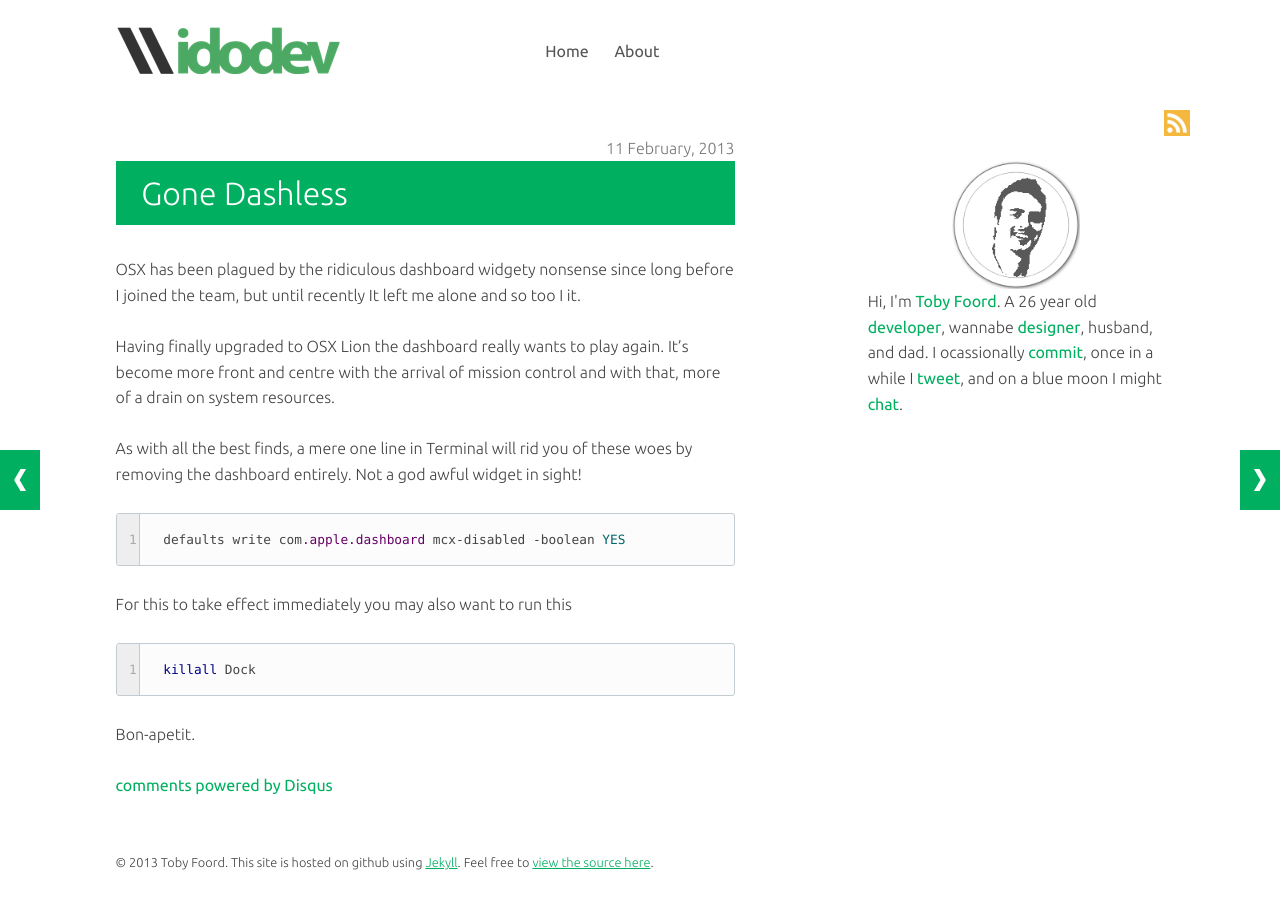
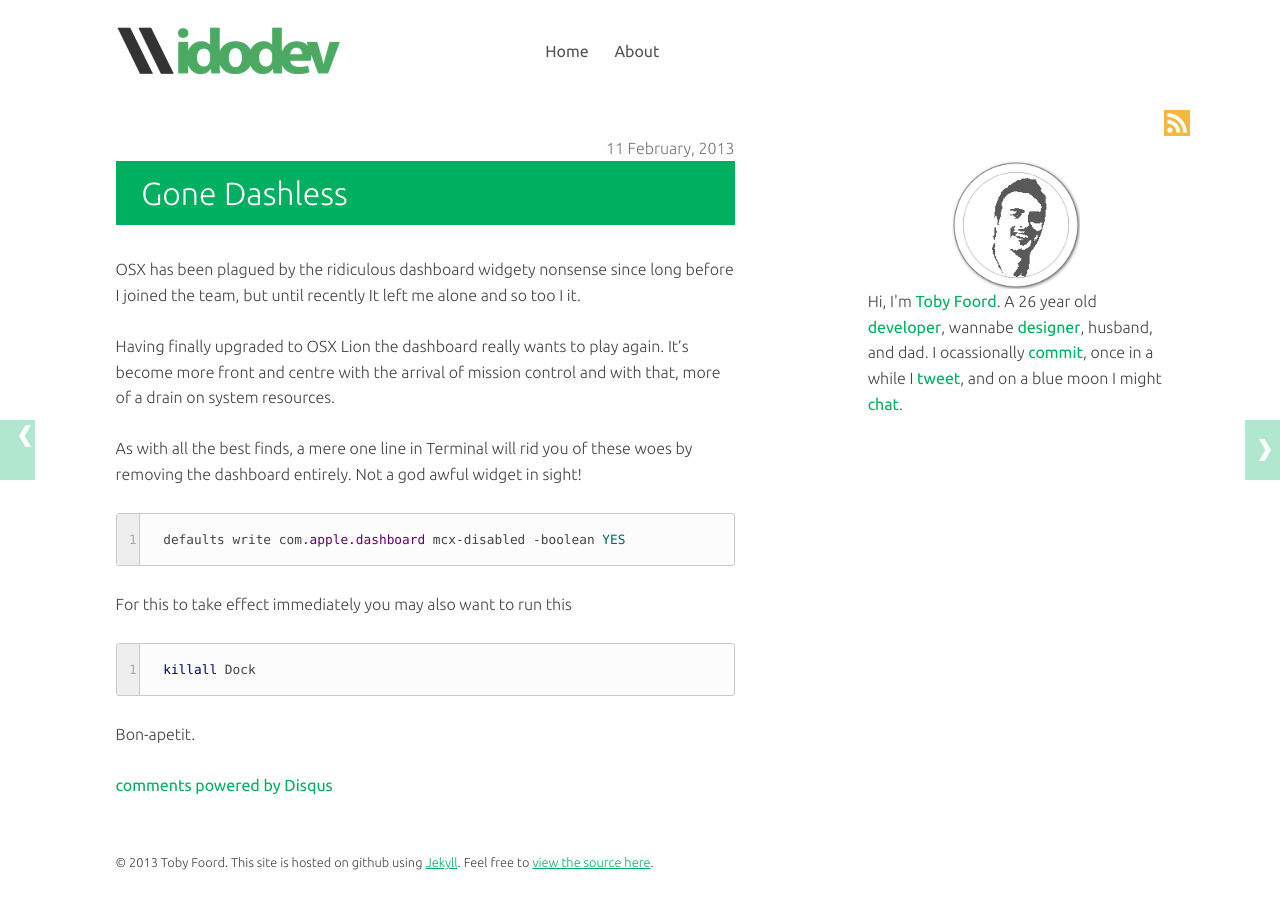
Before and after one commit to idodev/idodev.github.com, a Jekyll site: the page built from _posts/2013-02-11-gone-dashless.md, in a window 1280 px wide. Built offline with Jekyll 4.4.1, drawn with Linux system fonts in a browser that asks for light colours; nearby versions of some CDN libraries; Markdown is read by kramdown in place of the engine named in the settings; comment, search, counter and statistics services are not loaded.

Commit message:
opacity tweak to nav buttons

```diff
--- a/css/style.css
+++ b/css/style.css
@@ -6,12 +6,15 @@ div,header,footer,.wrapper,.column-wrapper,.column{overflow:hidden;box-sizing:bo
 	position: fixed;
 	top: 50%;
 	height: 60px;
-	width: 40px;
+	width: 35px;
+	margin-top:-30px;
 	background-color: #00b060;
 	background-image: url(/img/arrows.png);
 	background-repeat: no-repeat;
 	overflow: hidden;
 	text-indent: -999em;
+	opacity:0.3;
 }
-.pager a.prev{left:0;background-position: -5px center;}
+.pager a:hover{opacity:1};
+.pager a.prev{left:0;background-position: -10px center;}
 .pager a.next{right:0;background-position: -55px center;}
```
